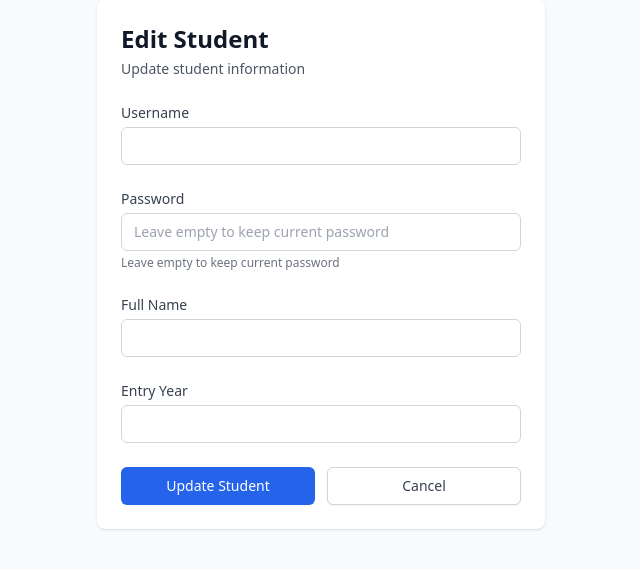
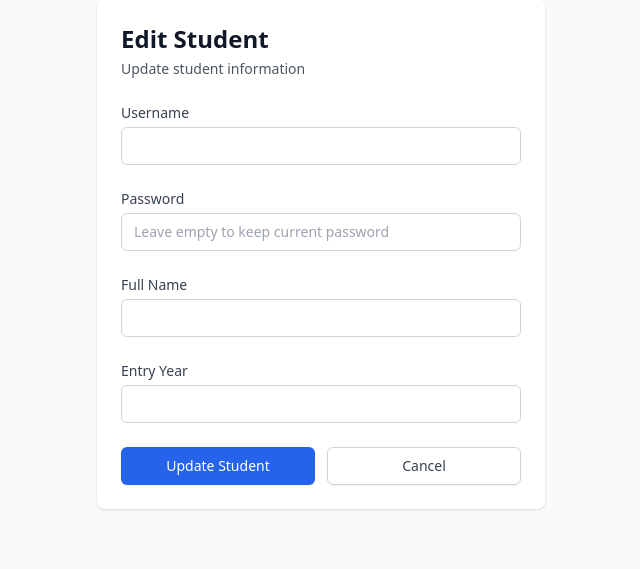
Before and after one commit to ihsan-ramadhan/Mission-3-Apply-Authentication-and-Authorization, a CodeIgniter 4 app: the page made by CI4-apply-auth/app/Views/student/edit.php in a window 1280 px wide. Shown: the part 98-667 px from the top of the page, without its empty margins (319-959 px from the left). Run offline with PHP 8.4 and a stand-in for CodeIgniter, Linux system fonts and the light colour scheme; the template is opened without the code that fills it, so the values that code supplies are empty; some libraries are stand-ins or nearby versions.

Commit message:
gambar tambahan

```diff
--- a/CI4-apply-auth/app/Views/student/edit.php
+++ b/CI4-apply-auth/app/Views/student/edit.php
@@ -23,7 +23,6 @@
                     <input type="password" id="password" name="password" placeholder="Leave empty to keep current password"
                            class="appearance-none block w-full px-3 py-2 border border-gray-300 rounded-md placeholder-gray-400 focus:outline-none focus:ring-primary focus:border-primary sm:text-sm">
                 </div>
-                <p class="mt-1 text-xs text-gray-500">Leave empty to keep current password</p>
             </div>
 
             <div>
```
Also changed, not shown: assets/images/detailstudent.png (added), assets/images/editstudent.png (added), assets/images/tambahcourse.png (added).
